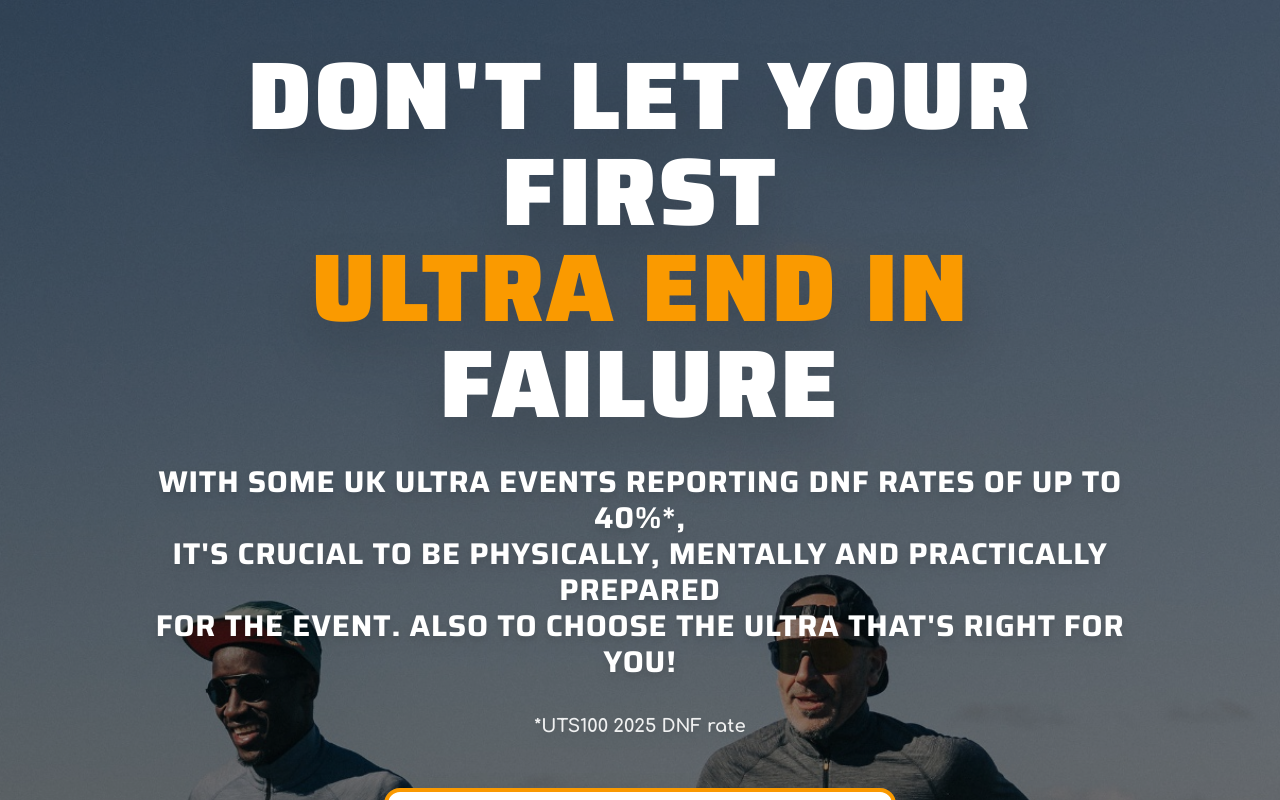
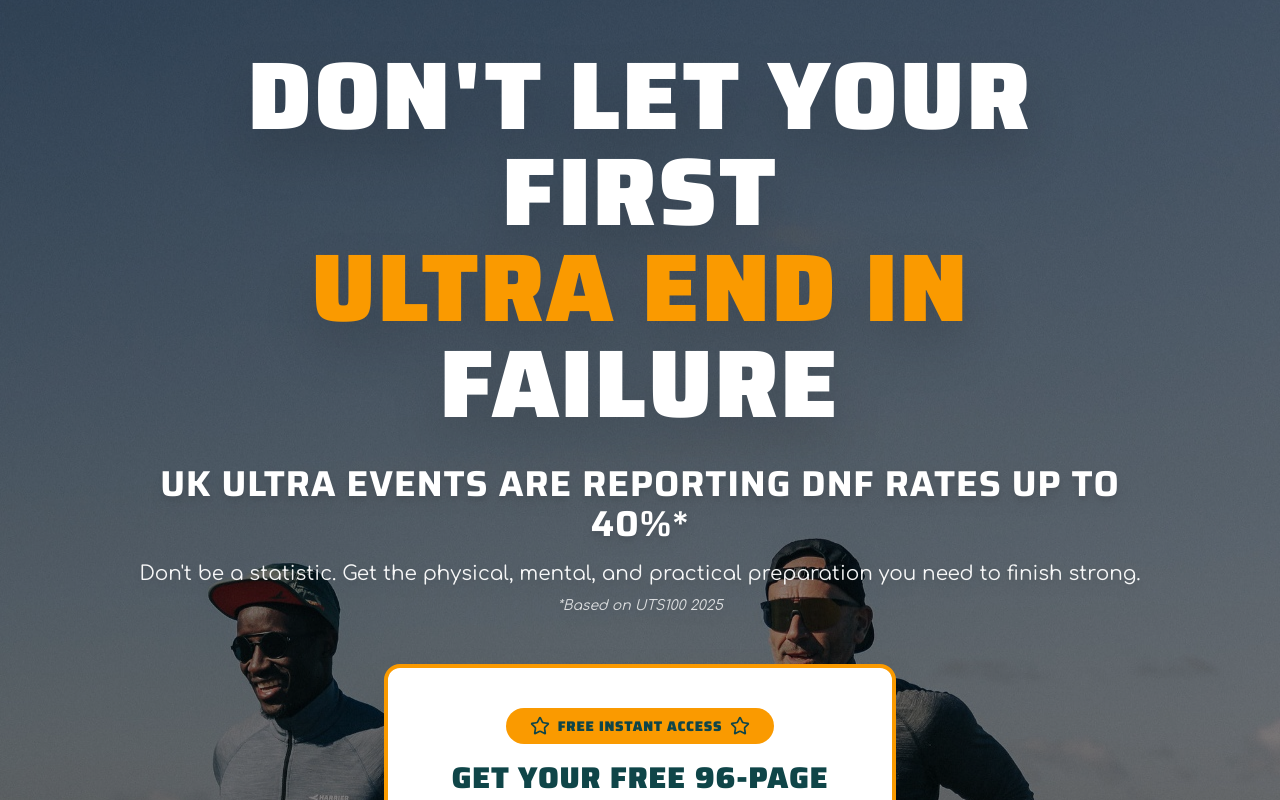
Before and after one commit to weflare-agency/ultra-trail-conqueror, a React (Vite) app: page / in a window 1280 px wide. Shown: the top 800 px of the page. Built offline with nearby package versions, Linux system fonts and the light colour scheme; the HTML template or start-up script is replaced by a standard one; a web font is replaced by a local one.

Commit message:
Refactor: Improve DNF stat text

```diff
--- a/src/components/HeroSection.tsx
+++ b/src/components/HeroSection.tsx
@@ -49,13 +49,16 @@ export function HeroSection({ onEmailSubmit }: HeroSectionProps) {
             FAILURE
           </h1>
 
-          <p className="font-saira font-bold text-xl md:text-2xl lg:text-3xl text-white mb-8 leading-tight tracking-wide drop-shadow-lg">
-            WITH SOME UK ULTRA EVENTS REPORTING DNF RATES OF UP TO 40%*,<br />
-            IT'S CRUCIAL TO BE PHYSICALLY, MENTALLY AND PRACTICALLY PREPARED<br />
-            FOR THE EVENT. ALSO TO CHOOSE THE ULTRA THAT'S RIGHT FOR YOU!
+          <p className="font-saira font-bold text-2xl md:text-3xl lg:text-4xl text-white mb-4 leading-tight tracking-wide drop-shadow-lg">
+            UK ULTRA EVENTS ARE REPORTING DNF RATES UP TO 40%*
           </p>
-          <p className="font-comfortaa font-semibold text-lg text-white/90 drop-shadow-lg">
-            *UTS100 2025 DNF rate
+
+          <p className="font-comfortaa text-lg md:text-xl text-white/95 mb-2 leading-relaxed drop-shadow-lg">
+            Don't be a statistic. Get the physical, mental, and practical preparation you need to finish strong.
+          </p>
+
+          <p className="font-comfortaa text-sm text-white/80 italic drop-shadow-lg">
+            *Based on UTS100 2025
           </p>
         </div>
 
```
